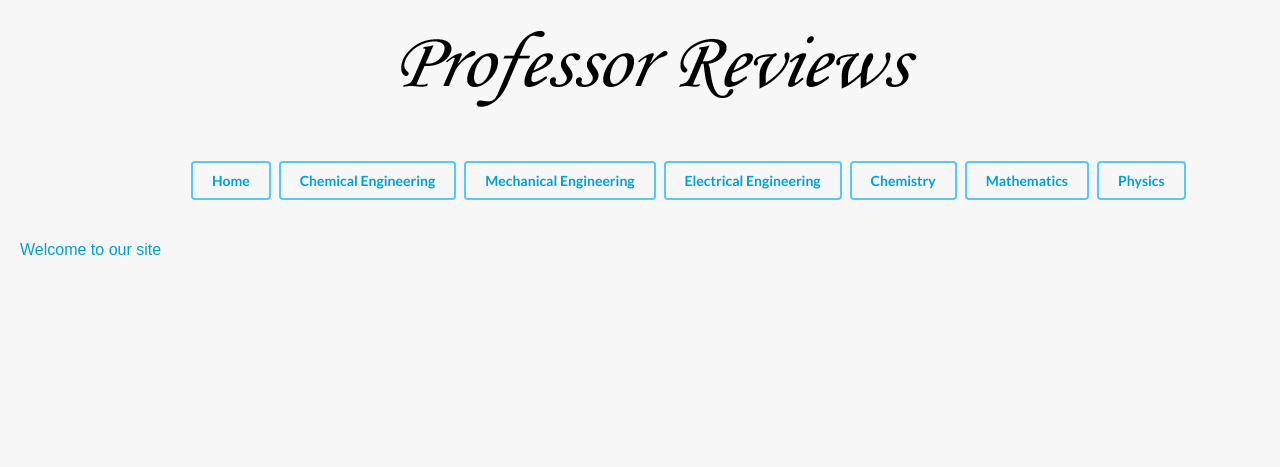
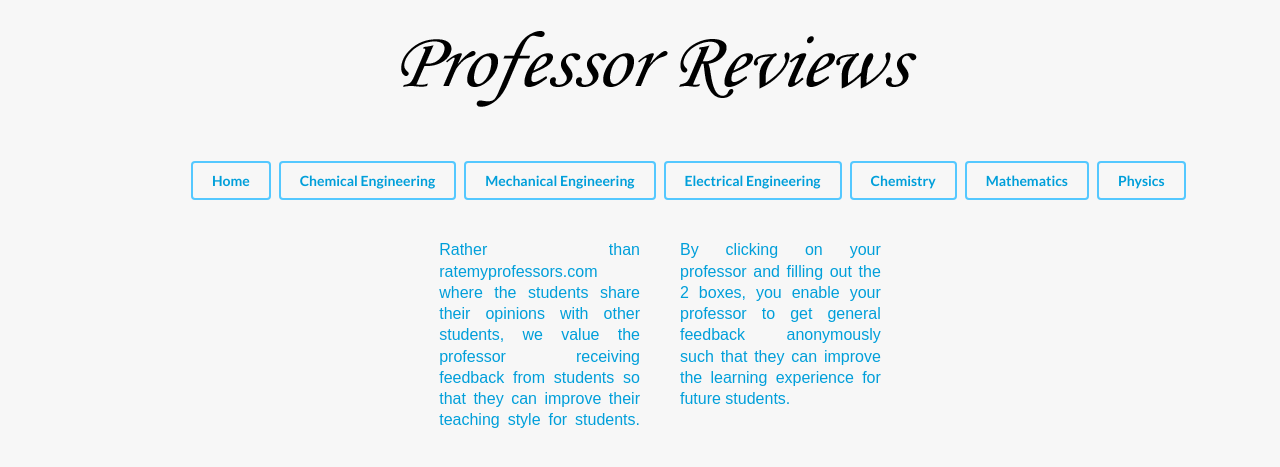
Before and after one commit to tkoch96/HackProfs, a PHP site: page / in a window 1280 px wide; the page is wider, and only the part inside the window is pictured. Shown: the top 467 px of that part. Run offline with PHP 8.4, Linux system fonts and the light colour scheme.

Commit message:
index with more text, 2 columns

```diff
--- a/index.html
+++ b/index.html
@@ -35,7 +35,7 @@
 				<div class="content">
 					<div class ="tab">
 						<div id="home" class="tab-content">
-							<p> Welcome to our site</p>
+							<p> Rather than ratemyprofessors.com where the students share their opinions with other students, we value the professor receiving feedback from students so that they can improve their teaching style for students.  By clicking on your professor and filling out the 2 boxes, you enable your professor to get general feedback anonymously such that they can improve the learning experience for future students.</p>
 						</div>
 						<div id="chemicalengineering" class="tab-content">
 							<p> <span class="people" id="Brazinsky"><a href="#form">Irving Brazinsky</span></br></br><span class="people" id="Cheng"><a href="#form">Shang-I Cheng</span></br></br><span class="people" id="Davis"><a href="#form">Benjamin Davis</span></br></br><span class="people" id="Hyman"><a href="#form">William Hyman</span></br></br><span class="people" id="Leon"><a href="#form">Liz Leon</span></br></br><span class="people" id="Lepek"><a href="#form">Daniel Lepek</span></br></br><span class="people" id="Lutz"><a href="#form">Dionne Lutz</span></br></br><span class="people" id="Medvedik"><a href="#form">Oliver Medvedik</span></br></br><span class="people" id="Okorafor"><a href="#form">Charles Okorafor</span></br></br><span class="people" id="Stock"><a href="#form">Richard Stock</span></br></br><span class="people" id="Westbrook"><a href="#form">Michael Westbrook</span></br></br></p>
--- a/styles/main.css
+++ b/styles/main.css
@@ -30,9 +30,18 @@ div.picture {
 }
 
 .tab-content {
-	width: 100%;
+	width: 34.5%;
+	margin-left: auto;
+	margin-right: auto;
+	text-align: justify;
 	display:none;
 	height:100%;
+    -webkit-column-count: 2; /* Chrome, Safari, Opera */
+    -moz-column-count: 2; /* Firefox */
+    column-count: 2;
+    -webkit-column-gap: 40px; /* Chrome, Safari, Opera */
+    -moz-column-gap: 40px; /* Firefox */
+    column-gap: 40px;
 }
 
 .nav-wrap {
```
